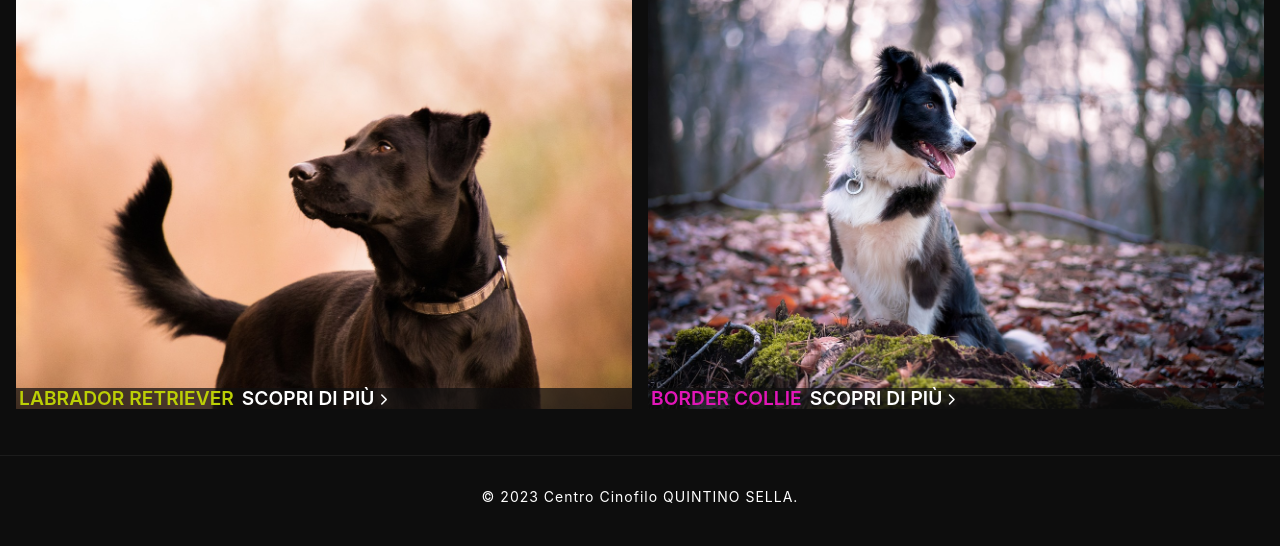
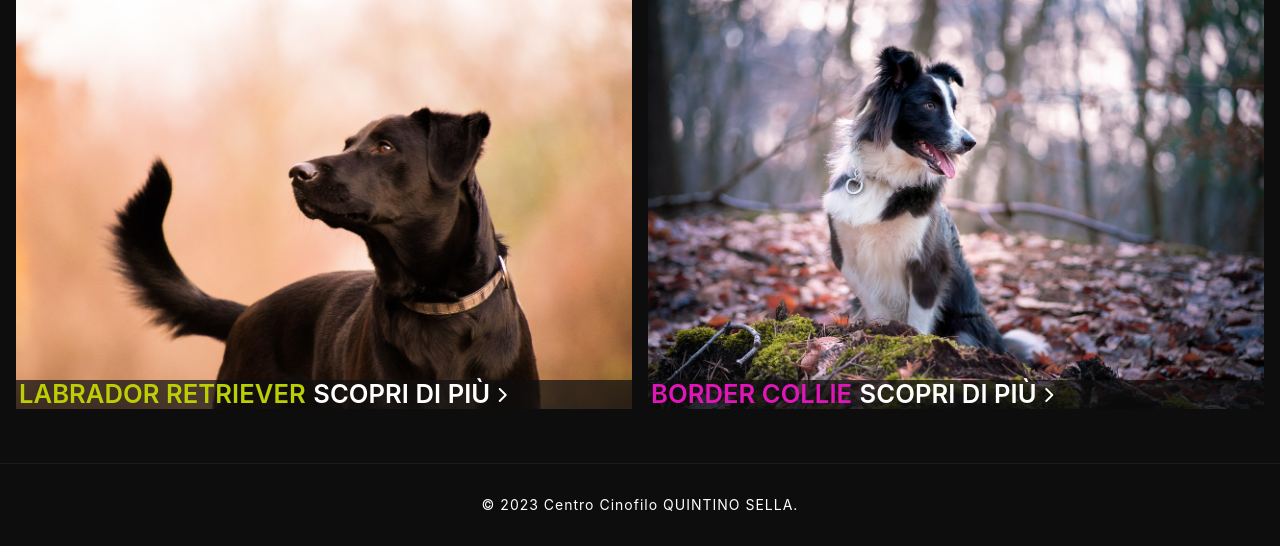
Before and after one commit to Ruggi1999/Ruggi1999.github.io, a PHP site: page / in a window 1280 px wide. Shown: the part 702-1248 px from the top of the page. Before the commit the page ends 1205 px from the top, so only its background shows below. Run offline with PHP 8.4, Linux system fonts and the light colour scheme; some libraries are stand-ins or nearby versions.

Commit message:
initial commit

```diff
--- a/CSS/index.css
+++ b/CSS/index.css
@@ -299,7 +299,7 @@ body {
 
 .h4-allevamento-1 {
 
-    font-size: 1.5vw;
+    font-size: 2vw;
 
     line-height: 1.125;
 
@@ -309,7 +309,7 @@ body {
 
     font-family: "SF Pro Display","SF Pro Icons","Helvetica Neue","Helvetica","Arial",sans-serif;
 
-    margin-top: -3.5%;
+    margin-top: -4.7%;
 
     margin-left:0;
 
@@ -327,7 +327,7 @@ body {
 
 .h4-allevamento-2 {
 
-    font-size: 1.5vw;
+    font-size: 2vw;
 
     line-height: 1.125;
 
@@ -337,7 +337,7 @@ body {
 
     font-family: "SF Pro Display","SF Pro Icons","Helvetica Neue","Helvetica","Arial",sans-serif;
 
-    margin-top: -3.5%;
+    margin-top: -4.7%;
 
     margin-left:0;
 
@@ -357,7 +357,7 @@ body {
 
     .h4-allevamento-1, .h4-allevamento-2  {
 
-        font-size: 22.5px;
+        font-size: 30px;
 
     }
 
@@ -365,7 +365,7 @@ body {
 
 .a-allevamento {
 
-    padding: 0 3px;
+    padding: 0 1px;
 
     text-decoration: none;
 
--- a/index.html
+++ b/index.html
@@ -94,7 +94,7 @@
 
                 <h4 class="h4-allevamento-1">LABRADOR RETRIEVER
 
-                    <a href="" class="a-allevamento"> SCOPRI DI PIÙ
+                    <a href="" class="a-allevamento">SCOPRI DI PIÙ
 
                         <i class="fa-solid fa-chevron-right fa-2xs">
 
@@ -112,7 +112,7 @@
 
                 <h4 class="h4-allevamento-2">BORDER COLLIE
 
-                    <a href="" class="a-allevamento"> SCOPRI DI PIÙ
+                    <a href="" class="a-allevamento">SCOPRI DI PIÙ
 
                         <i class="fa-solid fa-chevron-right fa-2xs">
 
```
